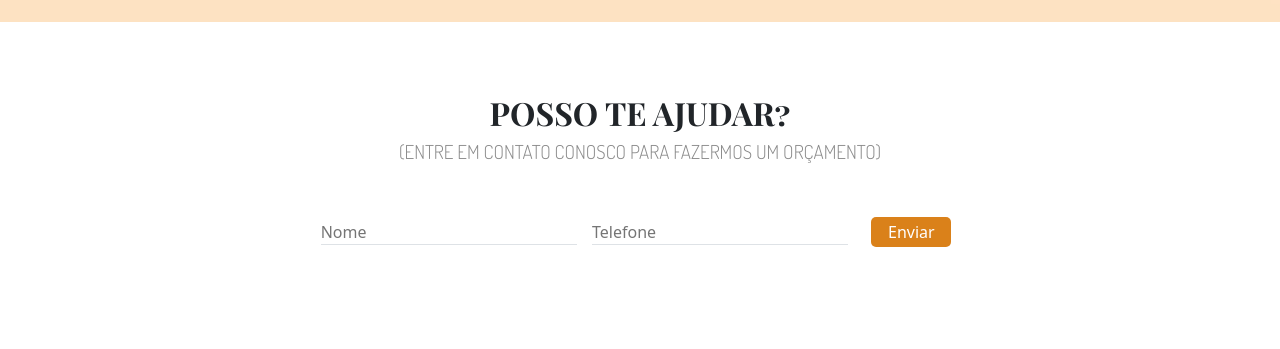
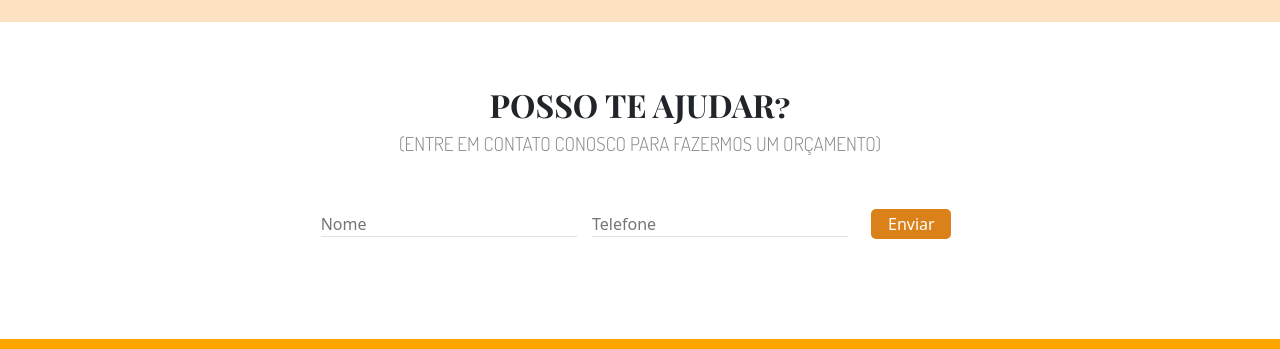
Before and after one commit to Phabliny/jpw_frontend, a React (Create React App) app in the folder jpw_app/: page / in a window 1280 px wide. Shown: the part 3045-3394 px from the top of the page. Built offline with nearby package versions, Linux system fonts and the light colour scheme; grey boxes are pictures that could not be loaded; what axios-logger would draw is missing.

Commit message:
Update Section_formulario.js

```diff
--- a/jpw_app/src/sections_main/Section_formulario.js
+++ b/jpw_app/src/sections_main/Section_formulario.js
@@ -5,7 +5,7 @@ export default class Section_formulario extends Component {
     render() {
         return (
             <div class="container py-sm-1 py-md-3 py-lg-5" id="formulario">
-                <div class="d-flex flex-column justify-content-center align-items-center py-4">
+                <div class="d-flex flex-column justify-content-center align-items-center py-4 py-sm-1 py-md-3" >
                     <h1>POSSO TE AJUDAR?</h1>
                     <h2>(ENTRE EM CONTATO CONOSCO PARA FAZERMOS UM ORÇAMENTO)</h2>
                     <NovoCliente />
```
